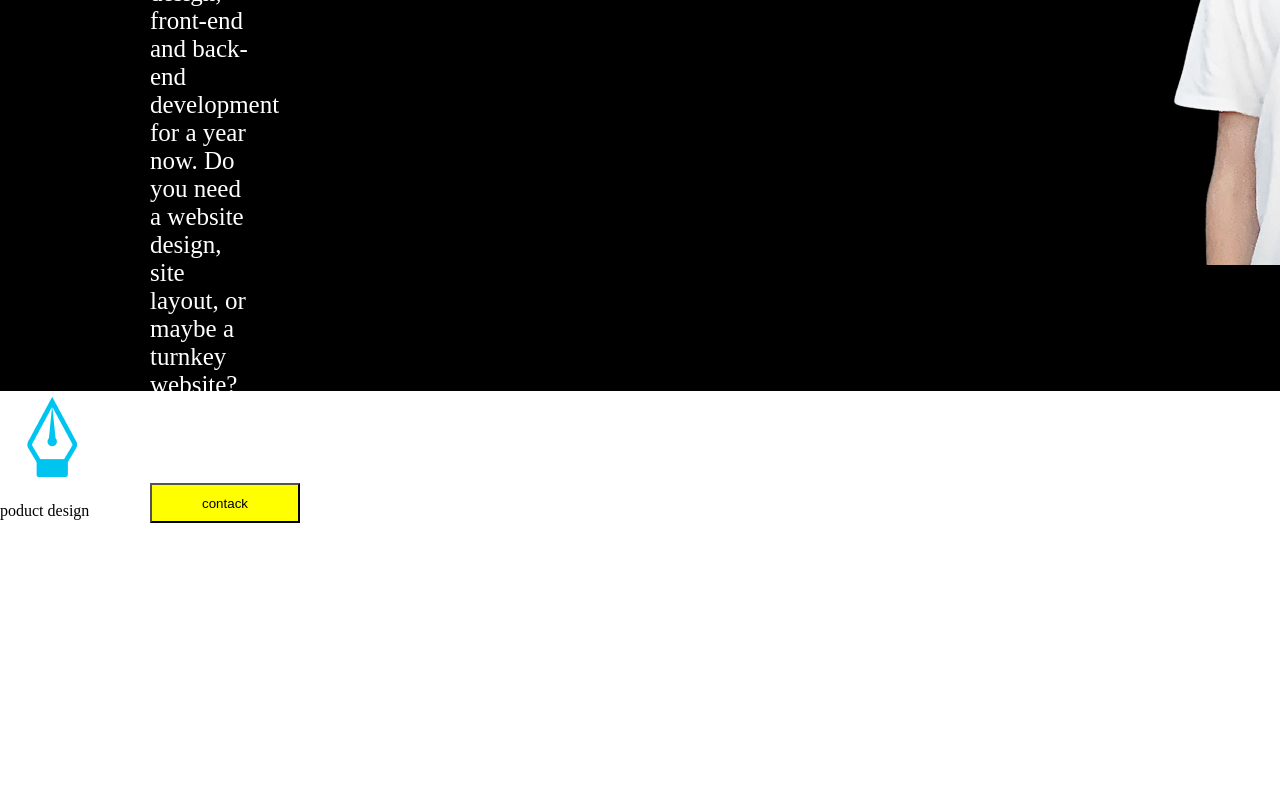
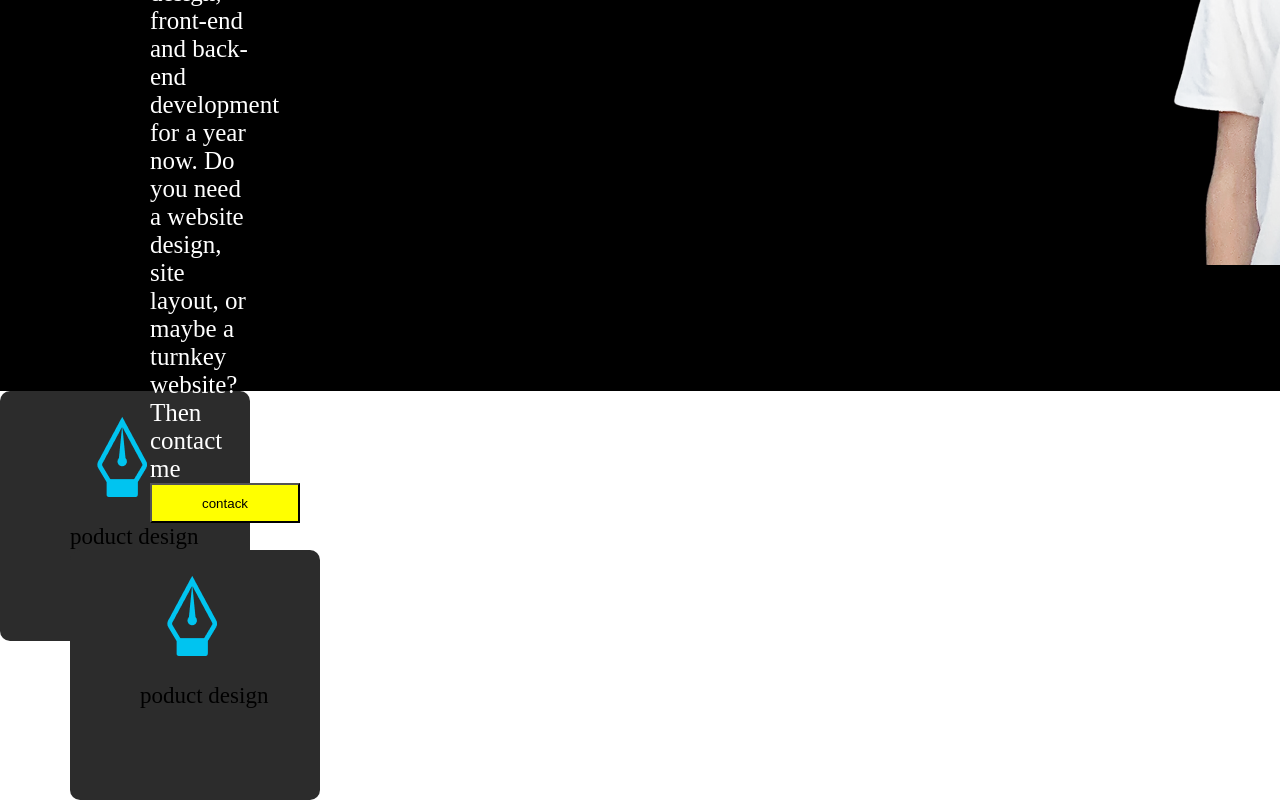
Before and after one commit to TRALEDON/MFP, a React (Vite) app: page / in a window 1280 px wide. Shown: the part 457-1257 px from the top of the page. Before the commit the page ends 980 px from the top, so only its background shows below. Built offline with nearby package versions, Linux system fonts and the light colour scheme.

Commit message:
8 commit

```diff
--- a/src/App.css
+++ b/src/App.css
@@ -37,10 +37,15 @@ main{
     width: 150px;
     height: 40px;
 }
-car{
-  width: 270px;
-  height: 270px;
-  background-color: #f5f5f5;
+
+.card{
+  width: 250px;
+  height: 250px;
+  background-color: #2C2C2C ;
   border-radius: 16px;
   padding: 20px;
+  border-radius: 10px;
+  padding-left: 70px;
+  font-size: 23px;
+  align-items: center;
 }
--- a/src/App.jsx
+++ b/src/App.jsx
@@ -13,6 +13,11 @@ const App = () => {
       <div className="card">
       <img src={p} alt="" />
       <p>poduct design</p>
+       <div className="card">
+      <img src={p} alt="" />
+      <p>poduct design</p>
+      </div>
+
       </div>
     </div>
     </div>
```
